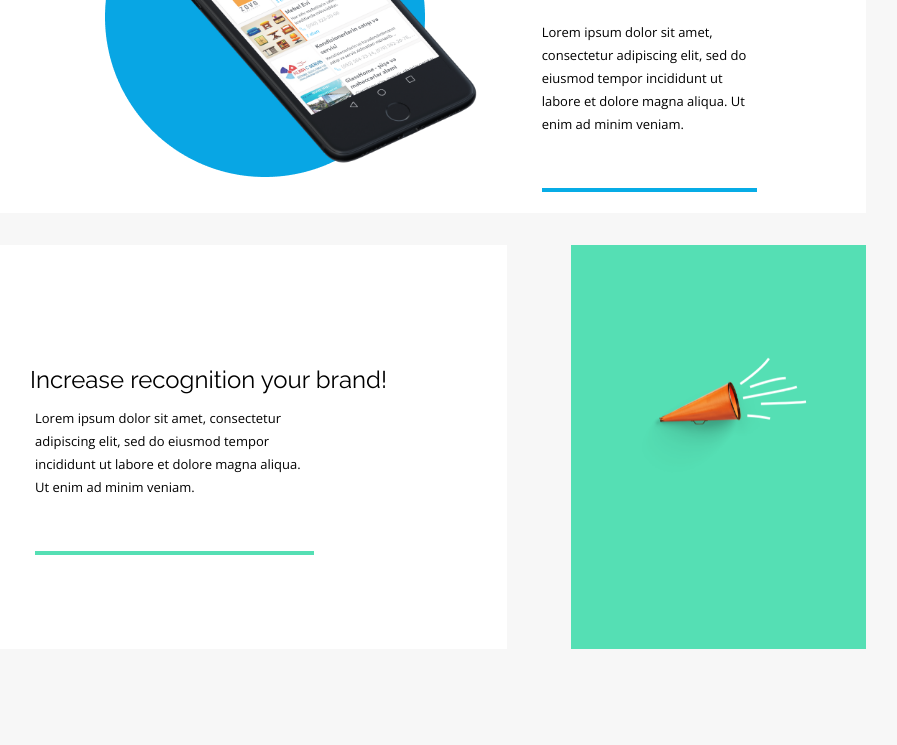
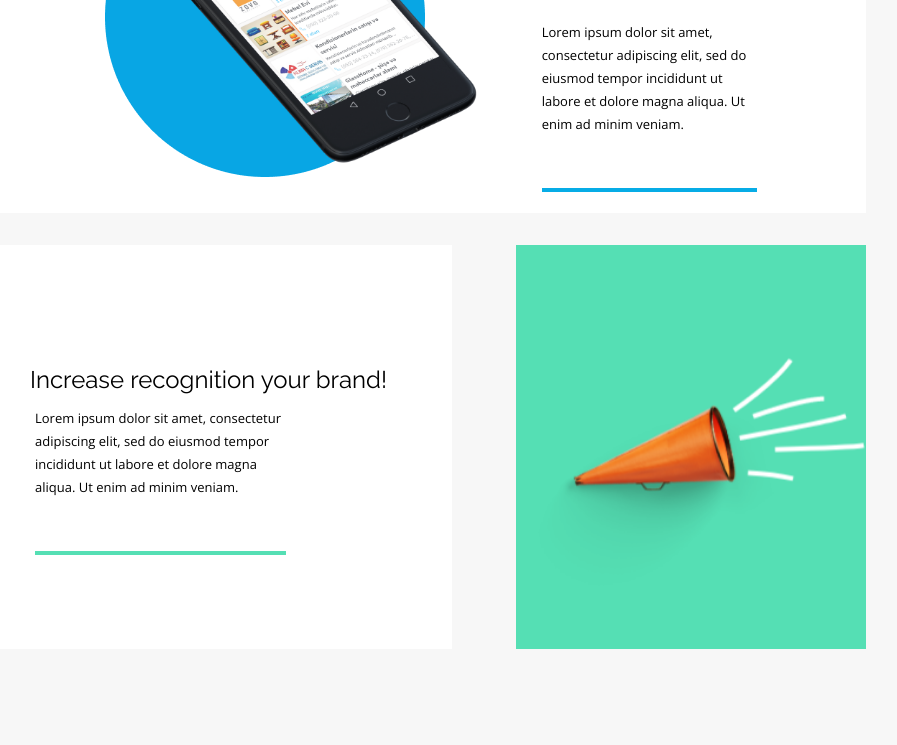
Before and after one commit to vichule/oxygenShop, a plain HTML site: page index.html in a window 1280 px wide. Shown: the part 2414-3159 px from the top of the page, without its empty margins (222-1119 px from the left). Drawn offline with nearby package versions, Linux system fonts and the light colour scheme; some packages are replaced by stand-ins of ours; a script that the page names is missing.

Commit message:
trumpet width update

```diff
--- a/shopStyle.css
+++ b/shopStyle.css
@@ -784,7 +784,7 @@
     }
 
     #trumpet{
-        width: 70%;
+        width: 350px;
         margin-top: 2em;
     }
 
@@ -951,7 +951,7 @@
 
         #trumpet {
             position: relative;
-            width: 60%;
+            width: 350px;
             margin-top: 7em;
         }
 
```
